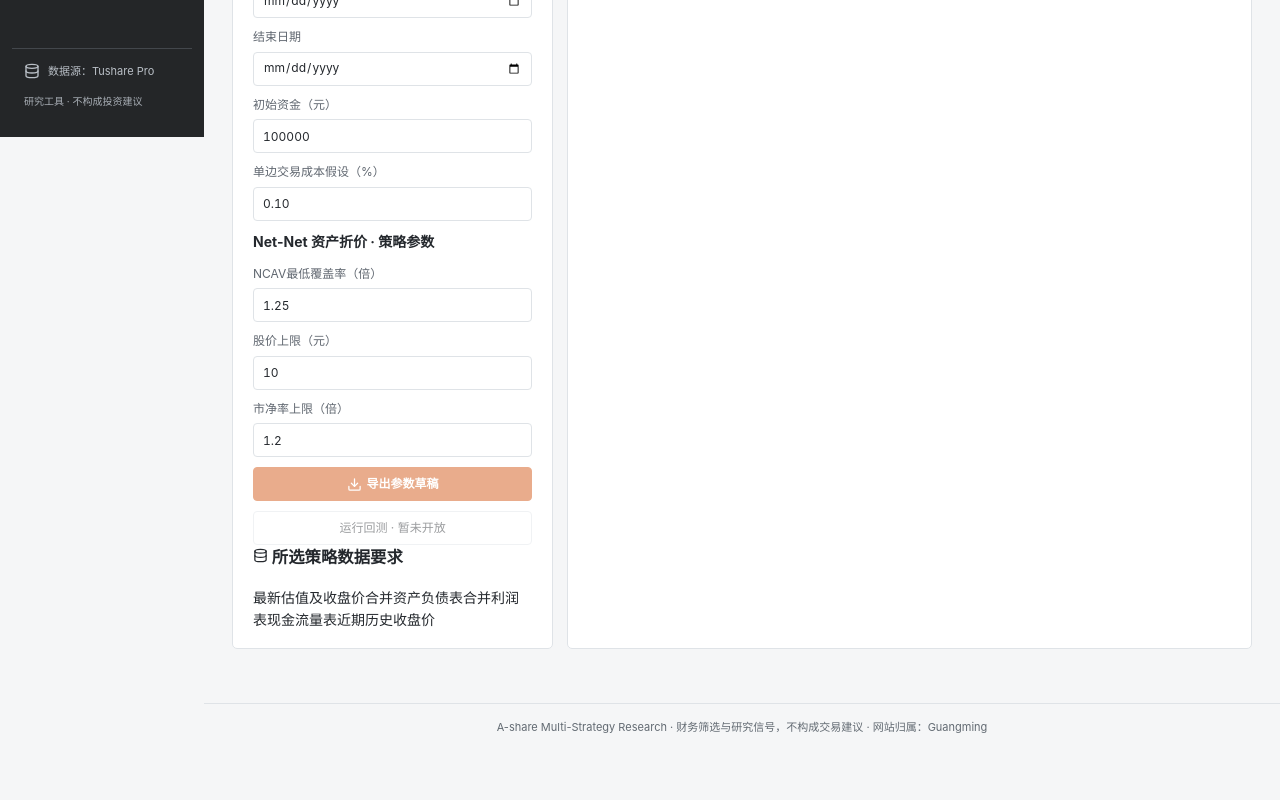
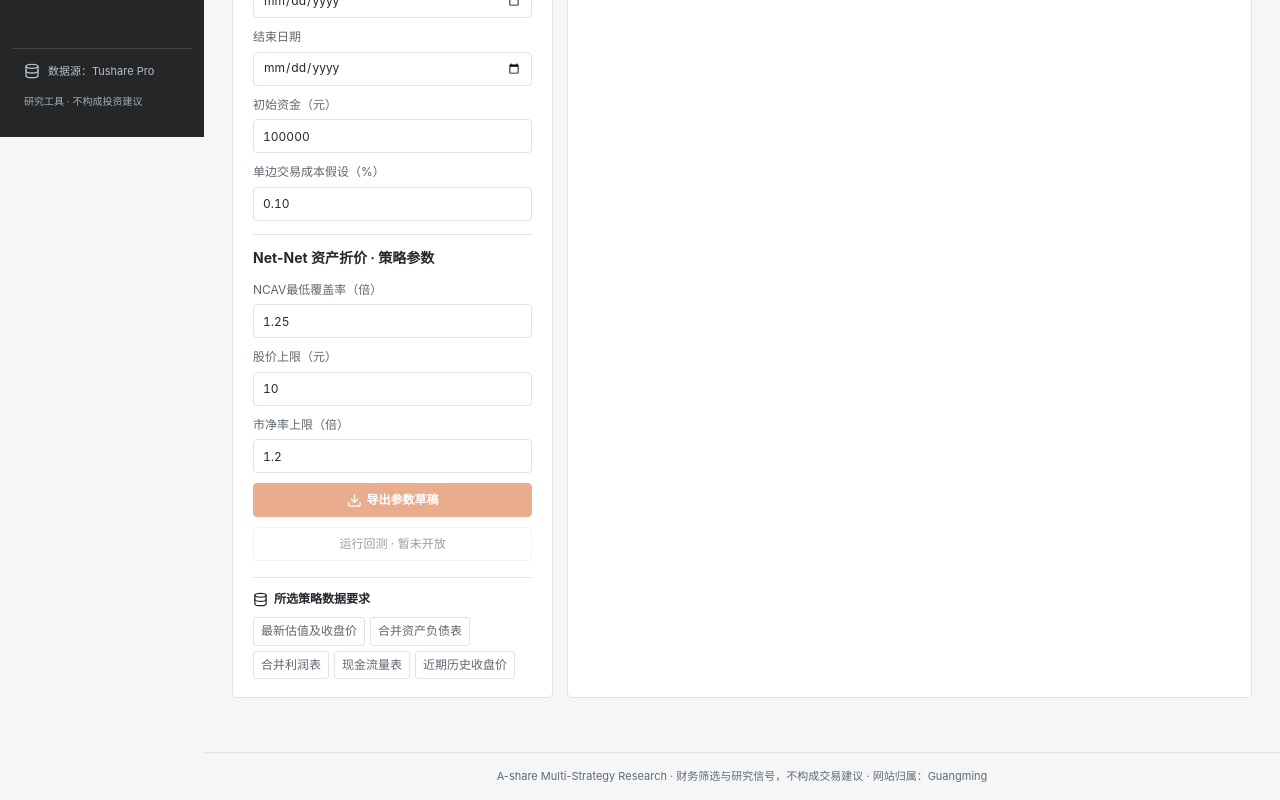
Before and after one commit to LGuangming/a-share-value-screener, a Next.js app: page /backtest in a window 1280 px wide. Shown: the part 663-1463 px from the top of the page. Before the commit the page ends 1414 px from the top, so only its background shows below. Built offline with nearby package versions, Linux system fonts and the light colour scheme.

Commit message:
fix: dynamic backtest form and UI regression checks

```diff
--- a/app/theme-orange.css
+++ b/app/theme-orange.css
@@ -410,3 +410,11 @@ html[data-density=compact] .review-table .signal-reason-card>p {font-size:12px;l
 .review-table .stock-meta {font-size:11px;white-space:nowrap;}
 html[data-theme=dark] .signal-reason-details .review-reason.review-level-high,html[data-theme=dark] .review-table .signal-reason-card .review-level-high {background:#46282e;color:#ffb1b4;}
 html[data-theme=dark] .signal-reason-details .review-reason.review-level-medium,html[data-theme=dark] .review-table .signal-reason-card .review-level-medium {background:#44351f;color:#f3ce85;}
+
+.backtest-config .strategy-param-heading {border-top:1px solid var(--border);padding-top:12px;margin-top:3px;}
+.backtest-param-error {color:var(--muted);font-size:12px;margin:0;}
+.backtest-data-requirements {margin-top:16px;border-top:1px solid var(--border);padding-top:12px;}
+.backtest-data-requirements h3 {display:flex;align-items:center;gap:6px;font-size:12px;color:var(--ink);margin:0 0 8px;}
+.backtest-data-requirements>div {display:flex;flex-wrap:wrap;gap:5px;}
+.backtest-data-requirements span {font-size:12px;color:var(--muted);padding:4px 7px;border:1px solid var(--border);border-radius:3px;}
+.backtest-strategy-form select {width:100%;min-width:0;}
```
